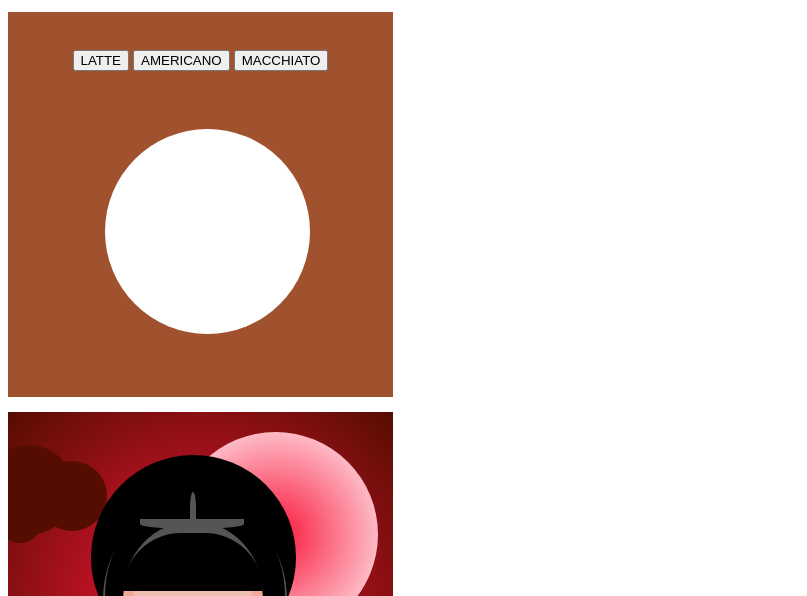
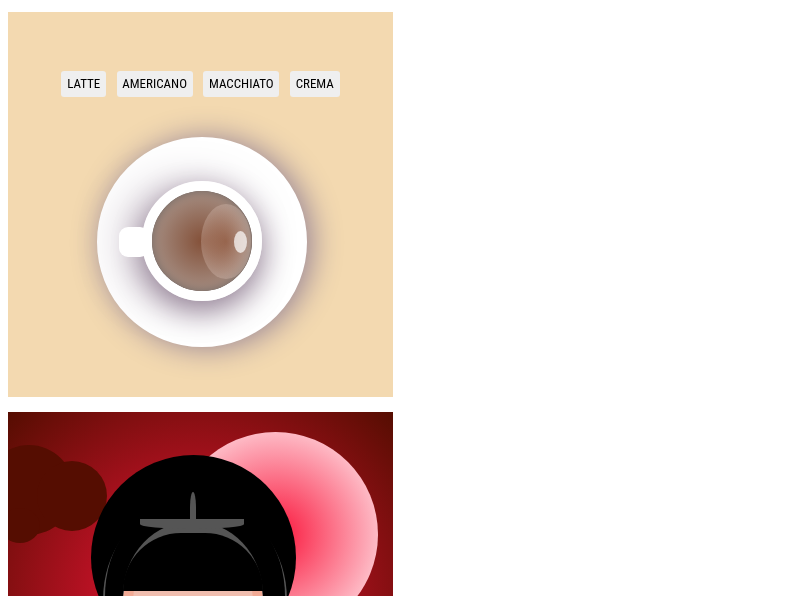
Before and after one commit to margamb/css-drawings, a plain HTML site: page index.html in a window 1280 px wide. Shown: the part 183-779 px from the top of the page, without its empty margins (0-807 px from the left). Drawn offline with nearby package versions, Linux system fonts and the light colour scheme.

Commit message:
Add coffee illustration and its jquery

```diff
--- a/index.html
+++ b/index.html
@@ -17,12 +17,20 @@
     <div class="conteiner">
         <div class="coffee">
             <div class="choices">
-                <button class="latte">LATTE</button>
-                <button class="americano">AMERICANO</button>
-                <button class="macchiato">MACCHIATO</button>
+                <button id="latte" class="latte">LATTE</button>
+                <button id="americano" class="americano">AMERICANO</button>
+                <button id="macchiato" class="macchiato">MACCHIATO</button>
+                <button id="crema" class="crema">CREMA</button>
             </div>
-            <div class="fluid"></div>
-
+            <div class="saucer">
+                <div class="inner-coffee"></div>
+                <div class="cup"></div>
+                <div id="fluid" class="fluid"></div>
+                <div class="fluid-gradient"></div>
+                <div class="fluid-shadow"></div>
+                <div class="fluid-light"></div>
+            </div>
+            <div class="holder"></div>
         </div>
 
     </div>
--- a/main.js
+++ b/main.js
@@ -1,15 +1,56 @@
-$(document).ready(() => {
+// $(document).ready(() => {
 
-    $(".latte").on("click", () => {
-        $(".fluid").css("background", " #C3B299");
-    });
+//     $(".latte").on("click", () => {
+//         $(".fluid").css("background", " #C3B299");
+//     });
 
-    $(".americano").on("click", () => {
-        $(".fluid").css("background", "#685044");
-    });
+//     $(".americano").on("click", () => {
+//         $(".fluid").css("background", "#685044");
+//     });
 
-    $(".macchiato").on("click", () => {
-        $(".fluid").css("background", "#FC9E4F");
-    });
+//     $(".macchiato").on("click", () => {
+//         $(".fluid").css("background", "#FC9E4F");
+//     });
+
+// });
+
+// document.addEventListener('DOMContentLoaded', () => {
+//     document.getElementById("latte").addEventListener("click", () => {
+//         document.getElementById("fluid").style.backgroundColor = "#C3B299";
+//     });
+
+//     document.getElementById("americano").addEventListener("click", () => {
+//         document.getElementById("fluid").style.backgroundColor = "#685044";
+//     });
+
+//     document.getElementById("macchiato").addEventListener("click", () => {
+//         document.getElementById("fluid").style.backgroundColor = "#FC9E4F";
+//     });
+
+// });
+
+document.addEventListener('DOMContentLoaded', () => {
+    const config = [
+        {type: "latte", color:"#C3B299"},
+        {type: "americano", color:"#685044"},
+        {type: "macchiato", color:"#FC9E4F"},
+        {type: "crema", color:"#F3D9B0"}
+    ]
+
+    config.forEach(coffee => {
+        document.getElementById(coffee.type).addEventListener("click", () => {
+            document.getElementById("fluid").style.backgroundColor = coffee.color;
+        });
+    })
 
 });
+
+
+//probar que se active el boton
+ //la clase active
+
+
+
+const arr = [1,2,3]
+
+arr.forEach(() =>  2)
--- a/styles.css
+++ b/styles.css
@@ -22,12 +22,76 @@ img{
     width: 385px;
     height: 385px;
     margin-top: 15px;
-    background: #A0512D;
+    background: #F3D9B0;
     position: relative;
     overflow: hidden;
 }
 
+.saucer{
+    position: absolute;
+    top: 125px;
+    left: 89px;
+    width: 200px;
+    height: 200px;
+    border-radius: 100%;
+    background-color: #FFF;
+    box-shadow: 5px 1px 30px #948296;
+    border: 5px solid #FFF;
+
+}
+
+.inner-coffee{
+    position: absolute;
+    top: 50px;
+    left: 45px;
+    width: 100px;
+    height: 80px;
+    border-radius: 100%;
+    box-shadow: -10px 10px 60px #948296;
+}
+
+.cup {
+    position: absolute;
+    top: 39px;
+    left: 40px;
+    width: 100px;
+    height: 100px;
+    border-radius: 100%;
+    border: 10px solid #FFF;
+    box-shadow: 0 10px 30px #948296;
+}
+
+.holder {
+    position: absolute;
+    top: 215px;
+    left: 111px;
+    width: 30px;
+    height: 30px;
+    background-color: #FFF;
+    border-radius: 30%;
+}
+
+button{
+    font-family: 'Roboto Condensed', Helvetica, sans-serif;
+    font-size: 13px;
+    padding: 1.5%;
+    border: none;
+    cursor: pointer;
+    border-radius: 3px;
+}
+
+button:focus{
+    outline: none;
+}
+
+.active{
+    background-color: #685044;
+}
+
 .choices{
+
+    font-size: 42px;
+    color: #303030;
     text-align: center;
     padding-top: 10%;
 }
@@ -35,14 +99,48 @@ img{
 
 .fluid{
     position: absolute;
-    width: 205px;
-    height: 205px;
-    background: white;
+    top: 49px;
+    left: 50px;
+    width: 100px;
+    height: 100px;
     border-radius: 100%;
-    top: 117px;
-    left: 97px;
+    background-color: #685044;
+    box-shadow: inset 0 0 10px #000;
 }
 
+.fluid-gradient{
+    position: absolute;
+    width: 100px;
+    height: 100px;
+    background: radial-gradient(#A0512D, #fdfdfd);
+    opacity: 0.5;
+    border-radius: 100%;
+    top: 49px;
+    left: 50px;
+}
+
+.fluid-shadow{
+    position: absolute;
+    width: 50px;
+    height: 75px;
+    background: radial-gradient(#A0512D, #fdfdfd);
+    opacity: 0.3;
+    border-radius: 100%;
+    top: 62px;
+    left: 99px;
+}
+
+
+.fluid-light{
+    position: absolute;
+    width: 13px;
+    height: 22px;
+    background: white;
+    opacity: 0.7;
+    border-radius: 100%;
+    top: 89px;
+    left: 132px;
+}
 
 
 /*elvira*/
```
